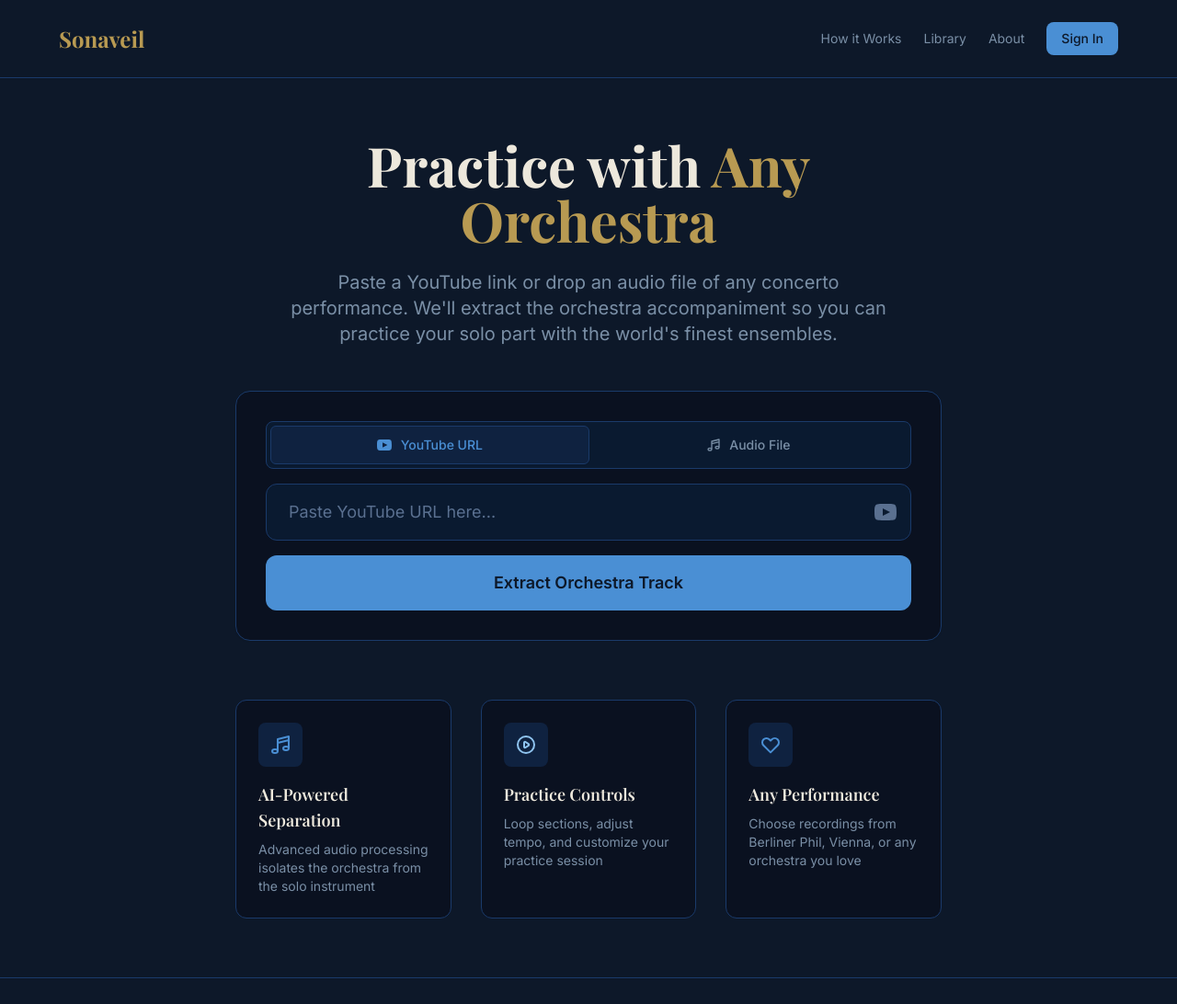
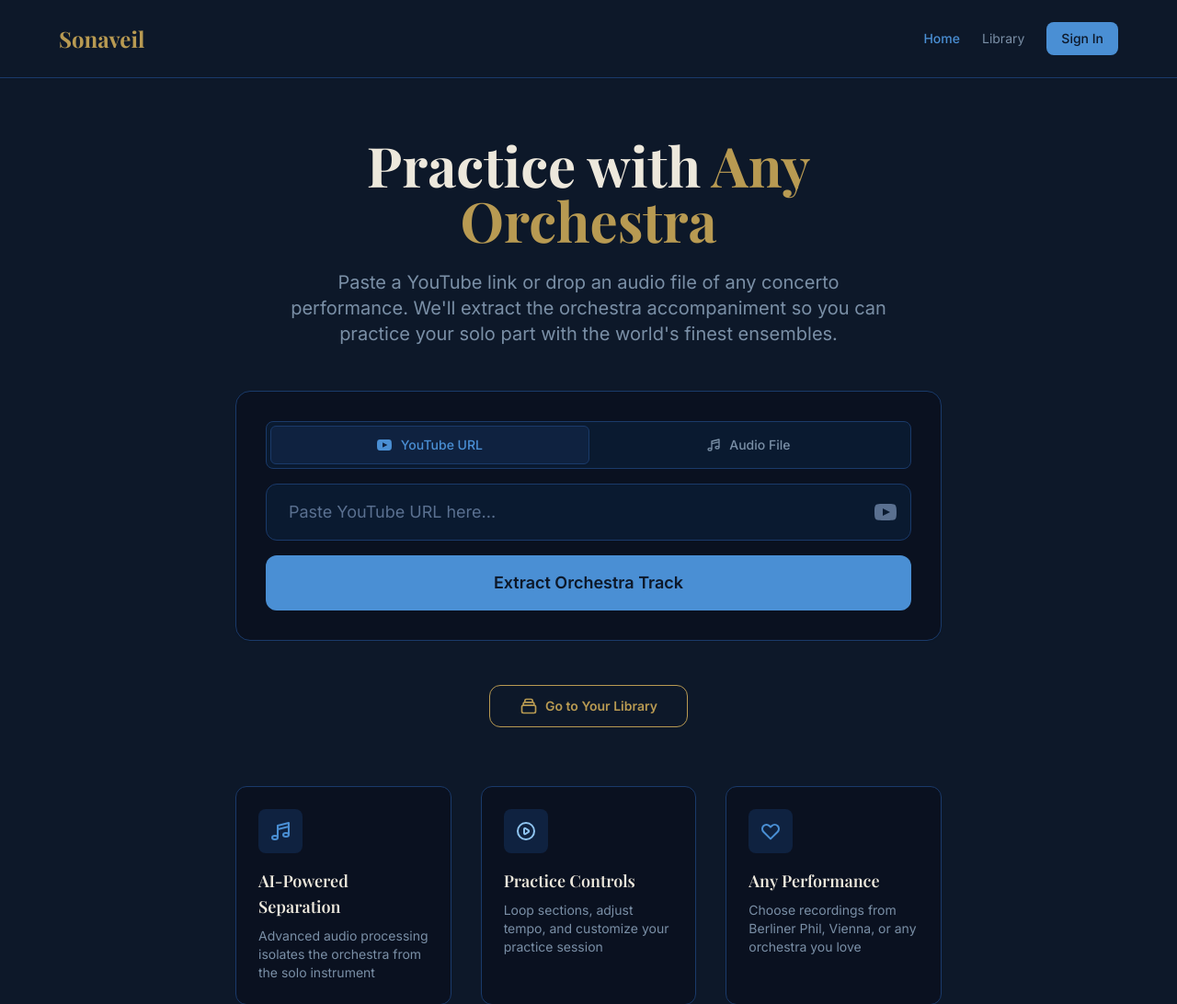
Before and after one commit to jamesleesusanto/sonaveil, a Flask app: page / in a window 1280 px wide. Shown: the top 1092 px of the page at 92% size. Run offline with Flask 3, Linux system fonts and the light colour scheme; some libraries are stand-ins or nearby versions.

Commit message:
fix navbar

```diff
--- a/templates/index.html
+++ b/templates/index.html
@@ -9,9 +9,8 @@
         <div class="max-w-6xl mx-auto flex justify-between items-center">
             <a href="/" class="font-display text-2xl font-bold text-g-primary" onclick="window.scrollTo({top:0,behavior:'smooth'}); return window.location.pathname==='/' ? !0 : true;">Sonaveil</a>
             <nav class="flex items-center space-x-6 text-sm text-n-body">
-                <a href="#how-it-works" class="hover:text-g-primary transition">How it Works</a>
+                <span class="text-r-primary font-medium">Home</span>
                 <a href="/library" class="hover:text-g-primary transition">Library</a>
-                <a href="#about" class="hover:text-g-primary transition">About</a>
                 <!-- Auth: shown when logged out -->
                 <a id="nav-signin" href="/auth"
                    class="ml-2 px-4 py-2 bg-r-primary hover:bg-r-mid text-n-bg font-medium rounded-lg transition text-sm">
@@ -162,6 +161,19 @@
                                    transition text-sm text-center">View Library</a>
                     </div>
                 </div>
+            </div>
+
+            <!-- Go to Library CTA -->
+            <div class="mt-12 flex justify-center">
+                <button id="goto-library-btn" onclick="goToLibrary()"
+                    class="px-8 py-3 border border-g-primary text-g-primary font-semibold rounded-xl
+                           hover:bg-g-primary hover:text-n-bg transition text-sm flex items-center gap-2">
+                    <svg class="w-5 h-5" fill="none" stroke="currentColor" viewBox="0 0 24 24">
+                        <path stroke-linecap="round" stroke-linejoin="round" stroke-width="2"
+                              d="M19 11H5m14 0a2 2 0 012 2v6a2 2 0 01-2 2H5a2 2 0 01-2-2v-6a2 2 0 012-2m14 0V9a2 2 0 00-2-2M5 11V9a2 2 0 012-2m0 0V5a2 2 0 012-2h6a2 2 0 012 2v2M7 7h10"/>
+                    </svg>
+                    Go to Your Library
+                </button>
             </div>
 
             <!-- Features -->
@@ -448,5 +460,15 @@ document.getElementById('start-over').addEventListener('click', () => {
     hide(resultsState); hide(processingState); updateProgress(null);
     document.getElementById('youtube-url').value = ''; clearFile(); show(form);
 });
+
+// ── Go to Library (auth-aware) ──
+async function goToLibrary() {
+    const { data: { session } } = await _supabase.auth.getSession();
+    if (session) {
+        window.location.href = '/library';
+    } else {
+        window.location.href = '/auth';
+    }
+}
 </script>
 {% endblock %}
--- a/templates/library.html
+++ b/templates/library.html
@@ -9,9 +9,9 @@
         <div class="max-w-6xl mx-auto flex justify-between items-center">
             <a href="/" class="font-display text-2xl font-bold text-g-primary">Sonaveil</a>
             <nav class="flex items-center space-x-6 text-sm text-n-body">
-                <a href="/#how-it-works" class="hover:text-g-primary transition">How it Works</a>
+                <a href="/" class="hover:text-g-primary transition">Home</a>
                 <span class="text-r-primary font-medium">Library</span>
-                <a href="/#about" class="hover:text-g-primary transition">About</a>
+                <!-- <a href="/#about" class="hover:text-g-primary transition">About</a> -->
                 <!-- Auth: shown when logged out -->
                 <a id="nav-signin" href="/auth"
                    class="ml-2 px-4 py-2 bg-r-primary hover:bg-r-mid text-n-bg font-medium rounded-lg transition text-sm">
```
